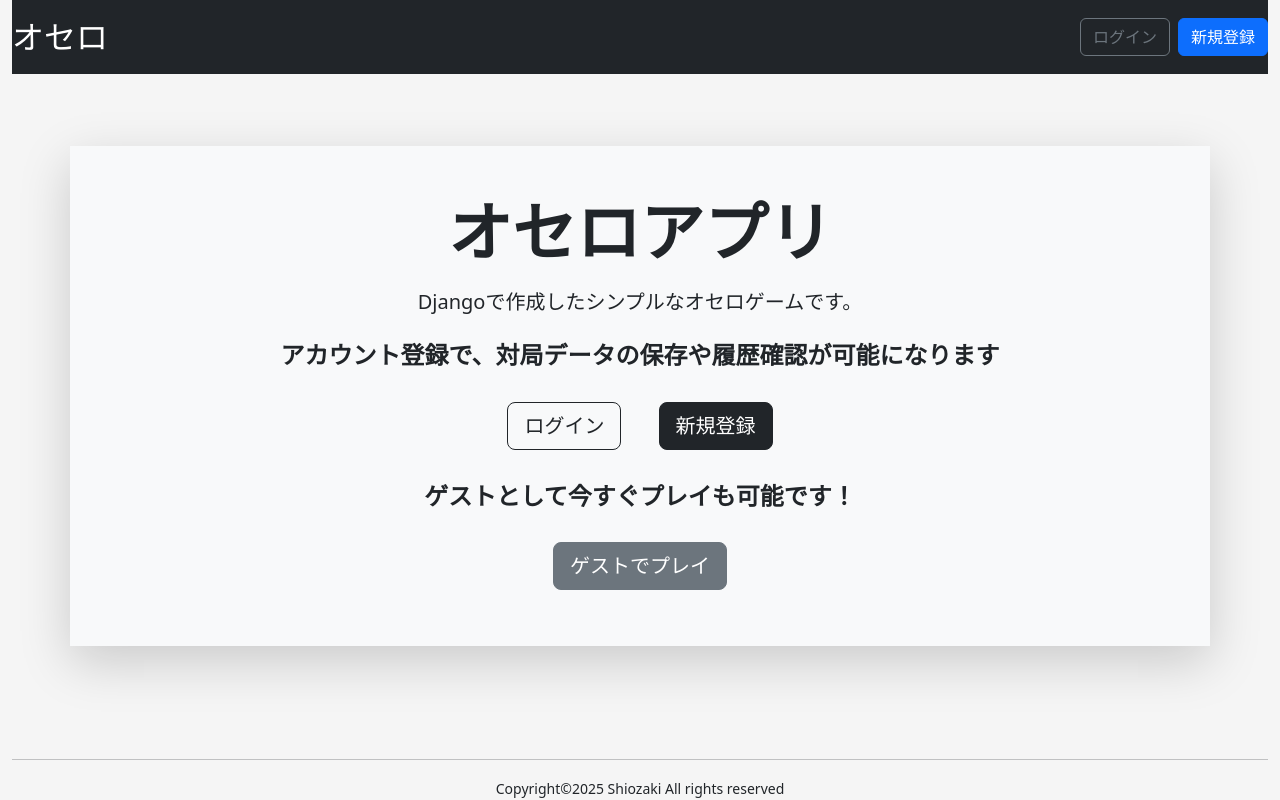
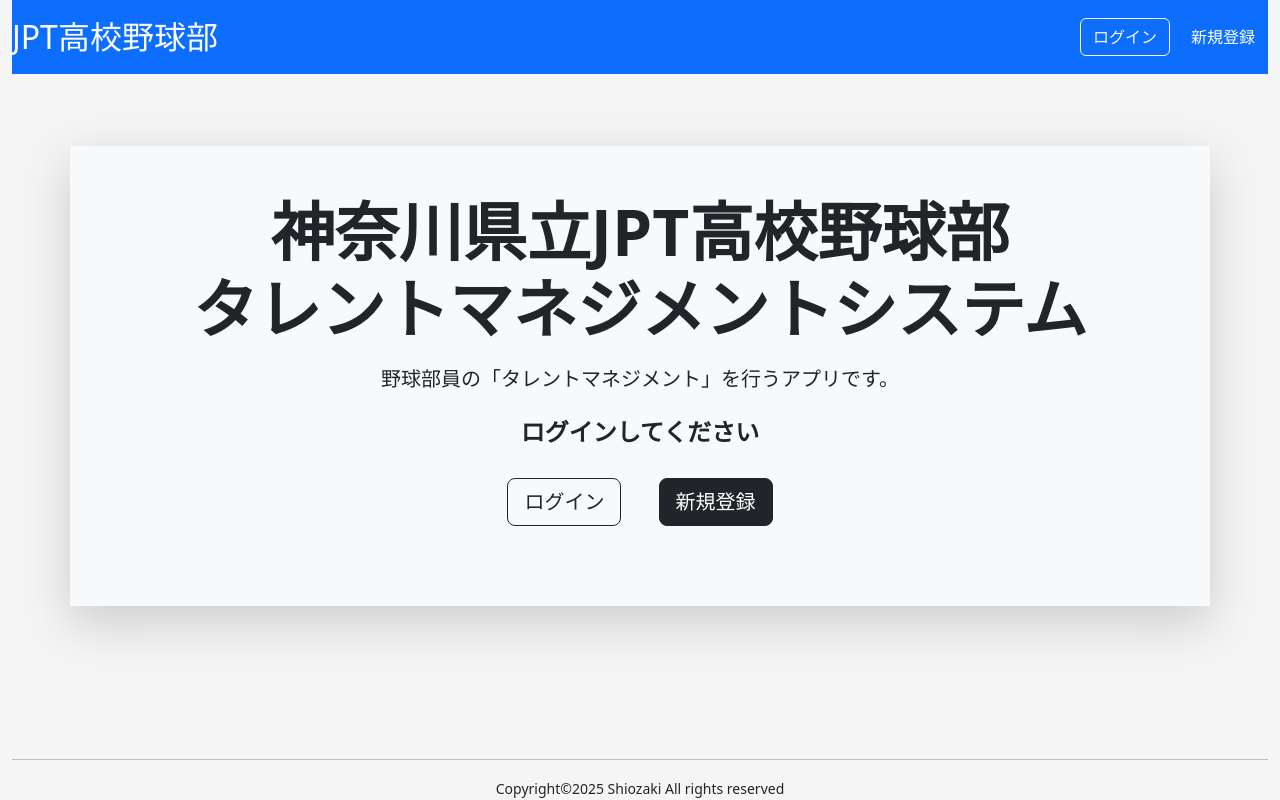
Before and after one commit to tomoki-shiozaki/baseball-talent-management-app, a Django app: page / in a window 1280 px wide. Run offline with Django 5.2, Linux system fonts and the light colour scheme; parts of the project's set-up code (start-up, migrations or seed data) failed here and were passed over.

Commit message:
style(base, home): adjust styles

```diff
--- a/templates/base.html
+++ b/templates/base.html
@@ -6,7 +6,7 @@
 <head>
     <meta charset="UTF-8">
     <meta name="viewport" content="width=device-width, initial-scale=1.0">
-    <title>{% block title %}オセロ{% endblock %}</title>
+    <title>{% block title %}JPT高校野球部{% endblock %}</title>
     <!-- BootstrapのCSSをリンク -->
     <link href="https://cdn.jsdelivr.net/npm/bootstrap@5.3.0/dist/css/bootstrap.min.css" rel="stylesheet"
         integrity="sha384-9ndCyUaIbzAi2FUVXJi0CjmCapSmO7SnpJef0486qhLnuZ2cdeRhO02iuK6FUUVM" crossorigin="anonymous">
@@ -18,8 +18,8 @@
     <div class="container-fluid">
         <div class="wrapper">
             <header>
-                <nav class="navbar navbar-expand-md navbar-dark bg-dark mb-4">
-                    <a href="{% url 'home' %}" class="navbar-brand" id="site-name">オセロ</a>
+                <nav class="navbar navbar-expand-md navbar-dark bg-primary mb-4">
+                    <a href="{% url 'home' %}" class="navbar-brand" id="site-name">JPT高校野球部</a>
                     {% if user.is_authenticated %}
                     <ul class="navbar-nav mr-auto">
                         <li class="nav-item"><a href="">+ New</a></li>
@@ -51,7 +51,7 @@
                         </ul>
                         {% else %}
                         <div class="ms-auto d-flex flex-column flex-sm-row">
-                            <a href="{% url 'login' %}" class="btn btn-outline-secondary mb-2 mb-sm-0 me-sm-2">ログイン</a>
+                            <a href="{% url 'login' %}" class="btn btn-outline-light mb-2 mb-sm-0 me-sm-2">ログイン</a>
                             <a href="{% url 'signup' %}" class="btn btn-primary">新規登録</a>
                         </div>
                         {% endif %}
--- a/templates/home.html
+++ b/templates/home.html
@@ -5,8 +5,8 @@
 
 <div class="container bg-light p-5 rounded-lg shadow-lg my-5">
     <div class="text-center mb-4">
-        <h1 class="display-3 mb-3 fw-bold">オセロアプリ</h1>
-        <p class="lead mb-4">Djangoで作成したシンプルなオセロゲームです。</p>
+        <h1 class="display-3 mb-3 fw-bold"> 神奈川県立JPT高校野球部<br>タレントマネジメントシステム</h1>
+        <p class="lead mb-4">野球部員の「タレントマネジメント」を行うアプリです。</p>
     </div>
 
     {% if user.is_authenticated %}
@@ -15,20 +15,16 @@
         <p class="h3 mb-4 fw-bold">{{ user.username }} さん、ようこそ！</p>
         <p class="lead">
             <a class="btn btn-primary btn-lg mx-3 my-2" href="{% url 'measurements:player_list' %}">測定結果入力</a>
-            <a class="btn btn-outline-secondary btn-lg mx-3 my-2" href="">新しい対局を始める</a>
+            <a class="btn btn-outline-secondary btn-lg mx-3 my-2" href="">機能２</a>
         </p>
     </div>
     {% else %}
     <!-- ログイン前のトップ画面 -->
     <div class="text-center">
-        <h2 class="h4 mb-4 fw-bold">アカウント登録で、対局データの保存や履歴確認が可能になります</h2>
+        <h2 class="h4 mb-4 fw-bold">ログインしてください</h2>
         <div class="lead mb-4">
             <a href="{% url 'login' %}" class="btn btn-outline-dark btn-lg mx-3 my-2">ログイン</a>
             <a href="{% url 'signup' %}" class="btn btn-dark btn-lg mx-3 my-2">新規登録</a>
-        </div>
-        <h2 class="h4 mb-4 fw-bold">ゲストとして今すぐプレイも可能です！</h2>
-        <div class="lead">
-            <a href="" class="btn btn-secondary btn-lg mx-3 my-2">ゲストでプレイ</a>
         </div>
     </div>
     {% endif %}
```
